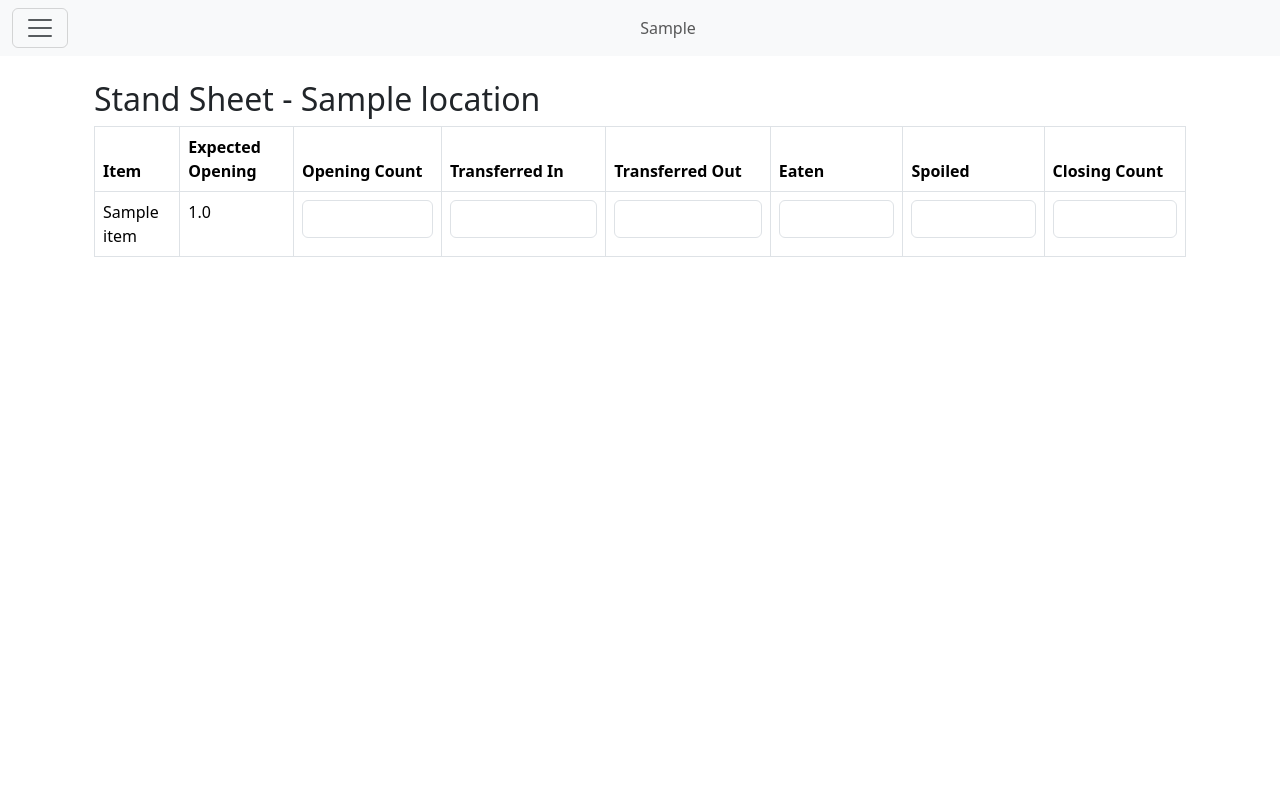
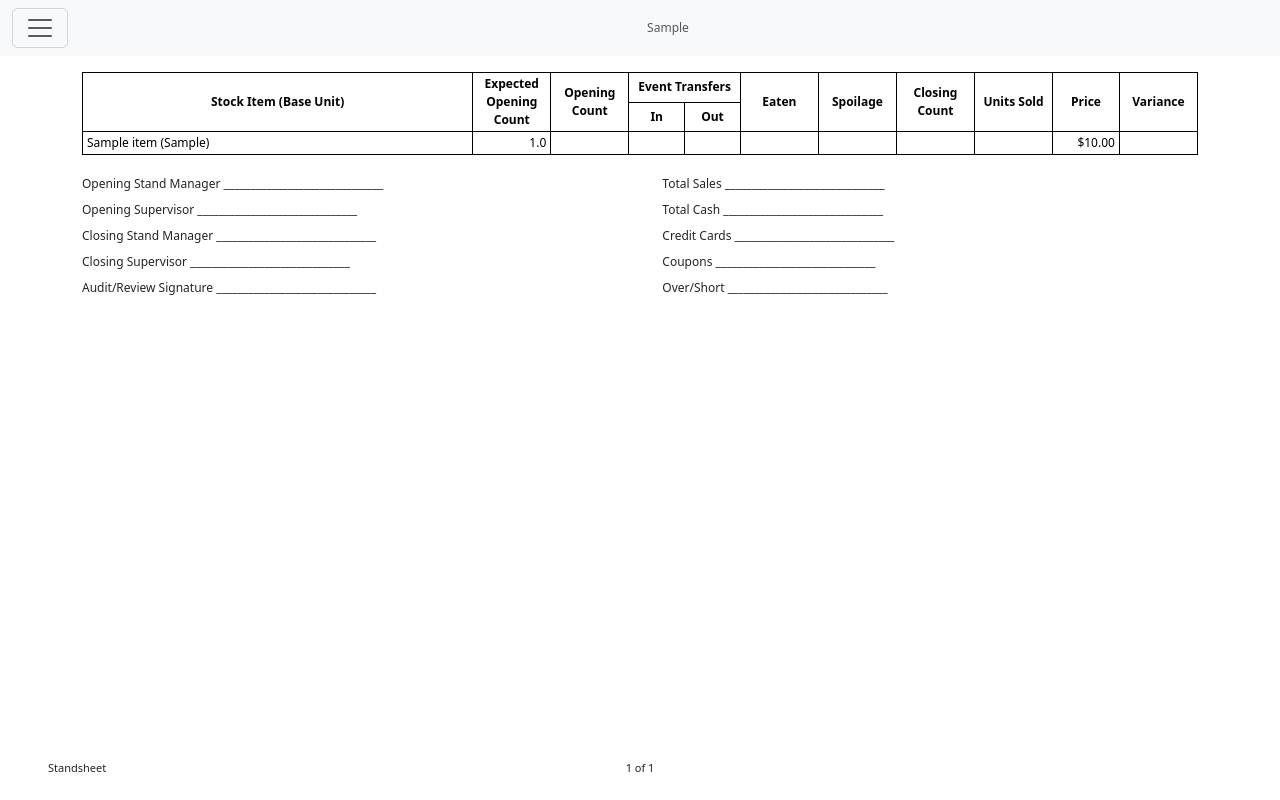
Before and after one commit to 0xCarti/InvoiceManager, a Flask app: page /locations/1/stand_sheet in a window 1280 px wide. Run offline with Flask 3, Linux system fonts and the light colour scheme; a user stored in the database is signed in; tables that the repository leaves empty hold one stand-in row (values such as "Sample post"); some libraries are stand-ins or nearby versions.

Commit message:
style: align location stand sheet with bulk format

```diff
--- a/app/templates/locations/stand_sheet.html
+++ b/app/templates/locations/stand_sheet.html
@@ -1,37 +1,171 @@
 {% extends 'base.html' %}
 
 {% block content %}
-<div class="container mt-4">
-    <h2>Stand Sheet - {{ location.name }}</h2>
-    <div class="table-responsive">
-    <table class="table table-bordered">
+<style>
+@page {
+  margin: 0.5in;
+}
+body {
+  font-family: system-ui, sans-serif;
+  font-size: 12px;
+  margin: 0;
+  font-variant-numeric: tabular-nums;
+}
+.report {
+  width: 100%;
+}
+.table table {
+  width: 100%;
+  border-collapse: collapse;
+  table-layout: fixed;
+}
+.table th,
+.table td {
+  border: 1px solid #000;
+  padding: 2px 4px;
+}
+.table th {
+  text-align: center;
+}
+.table td:first-child {
+  text-align: left;
+}
+.table td:not(:first-child) {
+  text-align: right;
+}
+.table .border-right {
+  border-right: 1px solid #000;
+}
+.table tbody tr:nth-child(even) {
+  background: #fafafa;
+}
+.signoffs {
+  display: flex;
+  justify-content: space-between;
+  margin-top: 20px;
+}
+.signoffs .left,
+.signoffs .right {
+  width: 48%;
+}
+.signoffs .left div,
+.signoffs .right div {
+  margin-bottom: 8px;
+}
+.footer {
+  position: fixed;
+  bottom: 0.25in;
+  left: 0.5in;
+  right: 0.5in;
+  display: flex;
+  font-size: 11px;
+}
+.footer div:nth-child(1) {
+  flex: 1;
+  text-align: left;
+}
+.footer div:nth-child(2) {
+  flex: 1;
+  text-align: center;
+}
+.footer div:nth-child(3) {
+  flex: 1;
+  text-align: right;
+}
+.standsheet-page {
+  page-break-after: always;
+}
+.standsheet-page:last-child {
+  page-break-after: auto;
+}
+@media print {
+  .no-print { display: none; }
+}
+</style>
+
+<section class="report standsheet-page">
+  <div class="table">
+    <table>
+      <colgroup>
+        <col style="width:35%">
+        <col style="width:7%">
+        <col style="width:7%">
+        <col style="width:5%">
+        <col style="width:5%">
+        <col style="width:7%">
+        <col style="width:7%">
+        <col style="width:7%">
+        <col style="width:7%">
+        <col style="width:6%">
+        <col style="width:7%">
+      </colgroup>
       <thead>
         <tr>
-                <th>Item</th>
-                <th>Expected Opening</th>
-                <th>Opening Count</th>
-                <th>Transferred In</th>
-                <th>Transferred Out</th>
-                <th>Eaten</th>
-                <th>Spoiled</th>
-                <th>Closing Count</th>
+          <th rowspan="2">Stock Item (Base Unit)</th>
+          <th rowspan="2">Expected Opening Count</th>
+          <th rowspan="2">Opening Count</th>
+          <th colspan="2" class="border-right">Event Transfers</th>
+          <th rowspan="2">Eaten</th>
+          <th rowspan="2" class="border-right">Spoilage</th>
+          <th rowspan="2">Closing Count</th>
+          <th rowspan="2">Units Sold</th>
+          <th rowspan="2">Price</th>
+          <th rowspan="2">Variance</th>
+        </tr>
+        <tr>
+          <th class="border-right">In</th>
+          <th>Out</th>
         </tr>
       </thead>
       <tbody>
-            {% for entry in stand_items %}
+        {% for s in stand_items %}
+        {% set price = namespace(value=None) %}
+        {% for product in location.products %}
+          {% if price.value is none %}
+            {% for ri in product.recipe_items %}
+              {% if price.value is none and ri.item_id == s.item.id %}
+                {% set price.value = product.price %}
+              {% endif %}
+            {% endfor %}
+          {% endif %}
+        {% endfor %}
         <tr>
-                <td>{{ entry.item.name }}</td>
-                <td>{{ entry.expected }}</td>
-                <td><input type="number" class="form-control" name="open_{{ entry.item.id }}"></td>
-                <td><input type="number" class="form-control" name="in_{{ entry.item.id }}"></td>
-                <td><input type="number" class="form-control" name="out_{{ entry.item.id }}"></td>
-                <td><input type="number" class="form-control" name="eaten_{{ entry.item.id }}"></td>
-                <td><input type="number" class="form-control" name="spoiled_{{ entry.item.id }}"></td>
-                <td><input type="number" class="form-control" name="close_{{ entry.item.id }}"></td>
+          <td>{{ s.item.name }} ({{ s.item.base_unit }})</td>
+          <td>{{ s.expected }}</td>
+          <td></td>
+          <td class="border-right"></td>
+          <td></td>
+          <td></td>
+          <td class="border-right"></td>
+          <td></td>
+          <td></td>
+          <td>{% if price.value is not none %}${{ '%.2f'|format(price.value) }}{% endif %}</td>
+          <td></td>
         </tr>
         {% endfor %}
       </tbody>
     </table>
   </div>
+  <div class="signoffs">
+    <div class="left">
+      <div>Opening Stand Manager  ______________________________</div>
+      <div>Opening Supervisor     ______________________________</div>
+      <div>Closing Stand Manager  ______________________________</div>
+      <div>Closing Supervisor     ______________________________</div>
+      <div>Audit/Review Signature ______________________________</div>
     </div>
+    <div class="right">
+      <div>Total Sales  ______________________________</div>
+      <div>Total Cash   ______________________________</div>
+      <div>Credit Cards ______________________________</div>
+      <div>Coupons      ______________________________</div>
+      <div>Over/Short   ______________________________</div>
+    </div>
+  </div>
+</section>
+<footer class="footer">
+  <div>Standsheet</div>
+  <div>1 of 1</div>
+  <div></div>
+</footer>
 {% endblock %}
```
Lines whose indentation alone changed are shown as unchanged.
